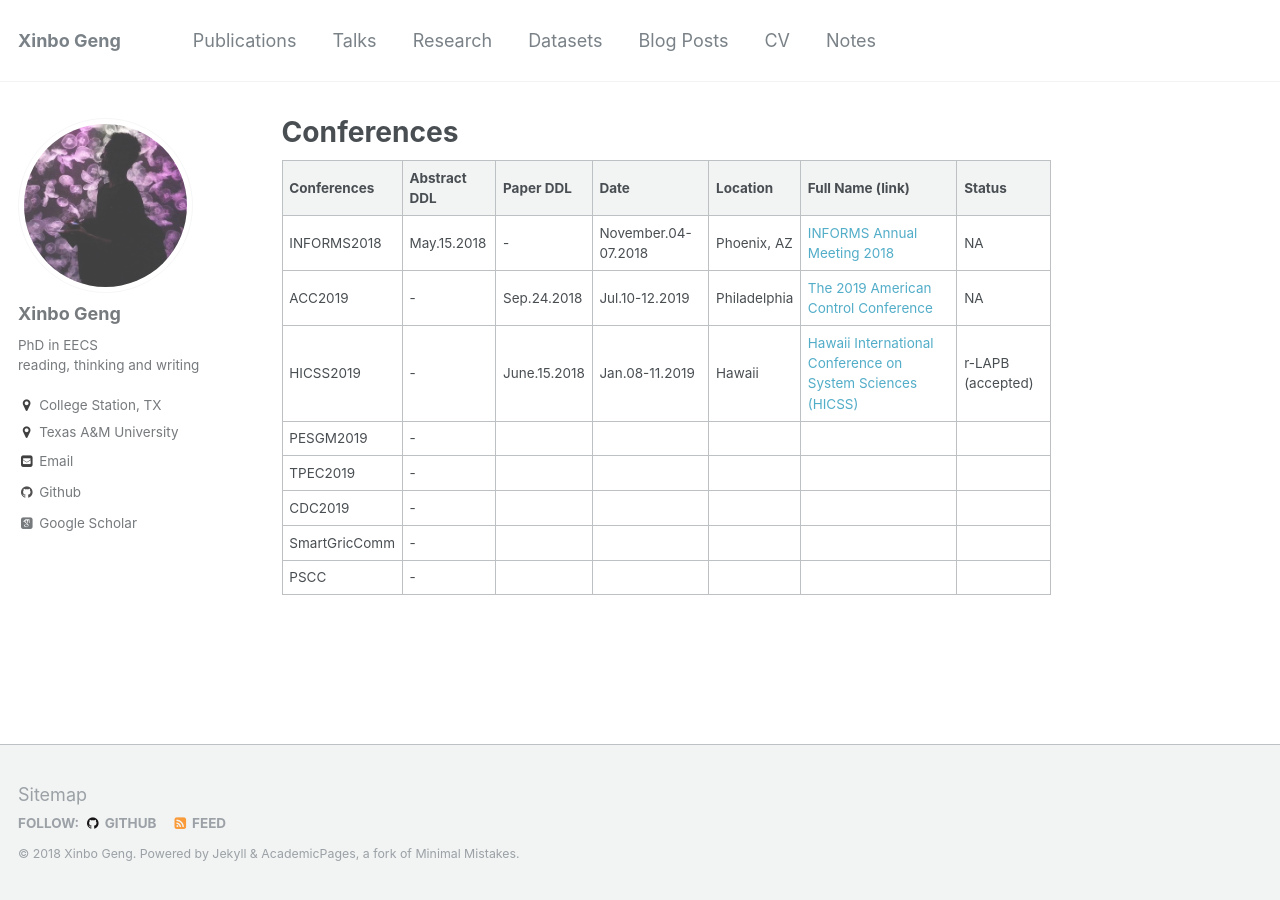
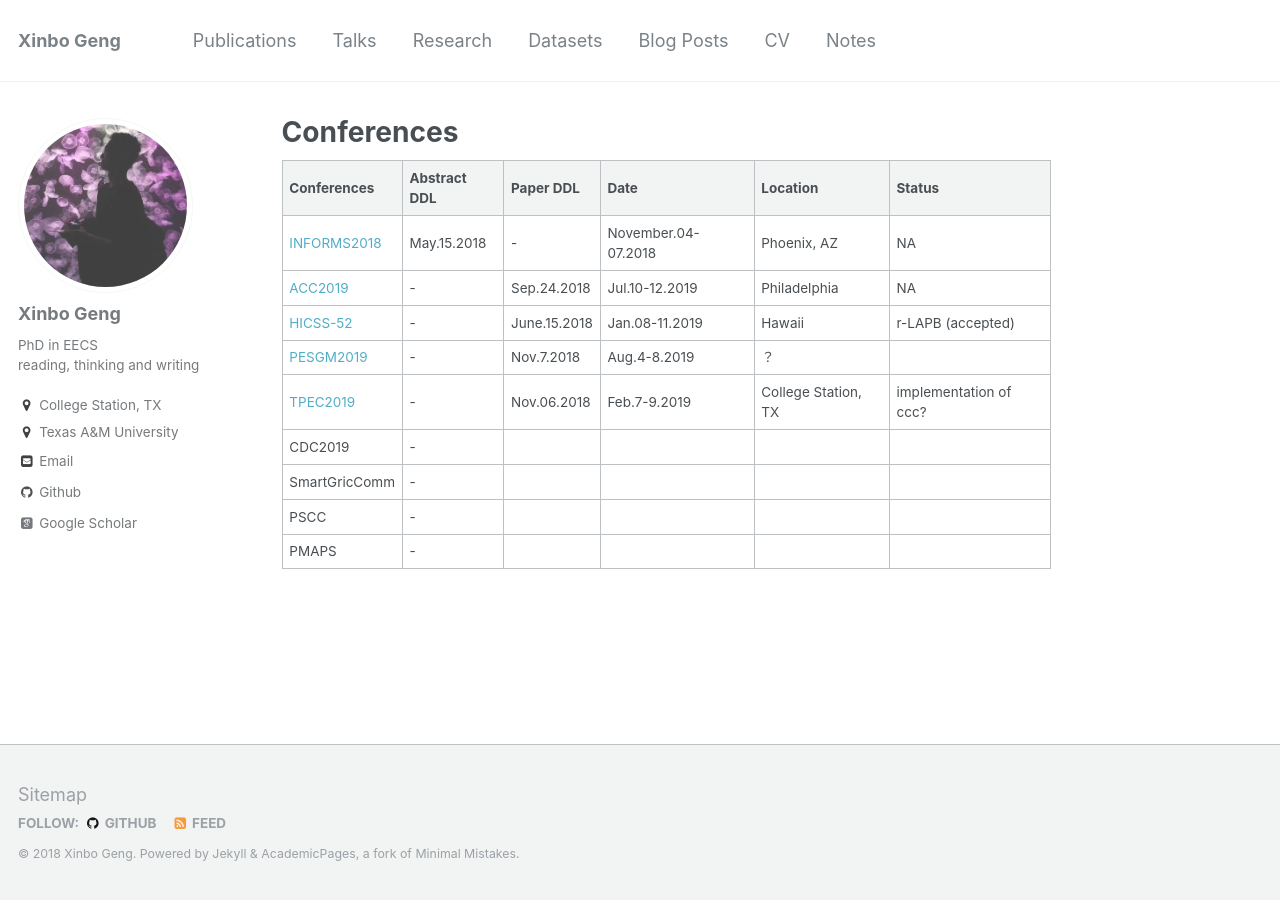
Before and after one commit to xb00dx/xb00dx.github.io, a Jekyll site: the page built from _pages/conf.md, in a window 1280 px wide. Built offline with Jekyll 4.4.1, drawn with Linux system fonts in a browser that asks for light colours; some web fonts are replaced.

Commit message:
no message

```diff
--- a/_pages/conf.md
+++ b/_pages/conf.md
@@ -8,13 +8,14 @@ redirect_from:
   - "/conf.html"
 ---
 
-| Conferences   | Abstract DDL | Paper DDL | Date | Location | Full Name (link) | Status |
-|---------------|--------------|-----------|------|----------|-----------------------------------|--------|
-| INFORMS2018   | May.15.2018  |      -    | November.04-07.2018 | Phoenix, AZ | [INFORMS Annual Meeting 2018](http://meetings2.informs.org/wordpress/phoenix2018/call-for-papers/) | NA |
-| ACC2019       |       -      | Sep.24.2018  | Jul.10-12.2019 | Philadelphia | [The 2019 American Control Conference](http://acc2019.a2c2.org/)     |  NA  |
-| HICSS2019     |      -       | June.15.2018 | Jan.08-11.2019 | Hawaii | [Hawaii International Conference on System Sciences (HICSS)](http://hicss.hawaii.edu/tracks-and-minitracks/authors/) | r-LAPB (accepted)  |
-| PESGM2019     |      -       |           |      |          |                  |        |
-| TPEC2019      |      -       |           |      |          |                  |        |
-| CDC2019       |      -       |           |      |          |                  |        |
-| SmartGricComm |      -       |           |      |          |                  |        |
-| PSCC          |      -       |           |      |          |                  |        |
+| Conferences                                                                        | Abstract DDL | Paper DDL    | Date                | Location     | Status            |
+|------------------------------------------------------------------------------------|--------------|--------------|---------------------|--------------|-------------------|
+| [INFORMS2018](http://meetings2.informs.org/wordpress/phoenix2018/call-for-papers/) | May.15.2018  | -            | November.04-07.2018 | Phoenix, AZ  | NA                |
+| [ACC2019](http://acc2019.a2c2.org/)                                                | -            | Sep.24.2018  | Jul.10-12.2019      | Philadelphia | NA                |
+| [HICSS-52](http://hicss.hawaii.edu/tracks-and-minitracks/authors/)                 | -            | June.15.2018 | Jan.08-11.2019      | Hawaii       | r-LAPB (accepted) |
+| [PESGM2019](http://pes-gm.org/2019/call-for-papers)  | -            | Nov.7.2018 | Aug.4-8.2019 | ？ |                   |
+| [TPEC2019](http://tpec.engr.tamu.edu/)   | -            | Nov.06.2018 |  Feb.7-9.2019  | College Station, TX |   implementation of ccc? |
+| CDC2019                                                                            | -            |              |                     |              |                   |
+| SmartGricComm                                                                      | -            |              |                     |              |                   |
+| PSCC                                                                               | -            |              |                     |              |                   |
+| PMAPS                                                                               | -            |              |                     |              |                   |
```
